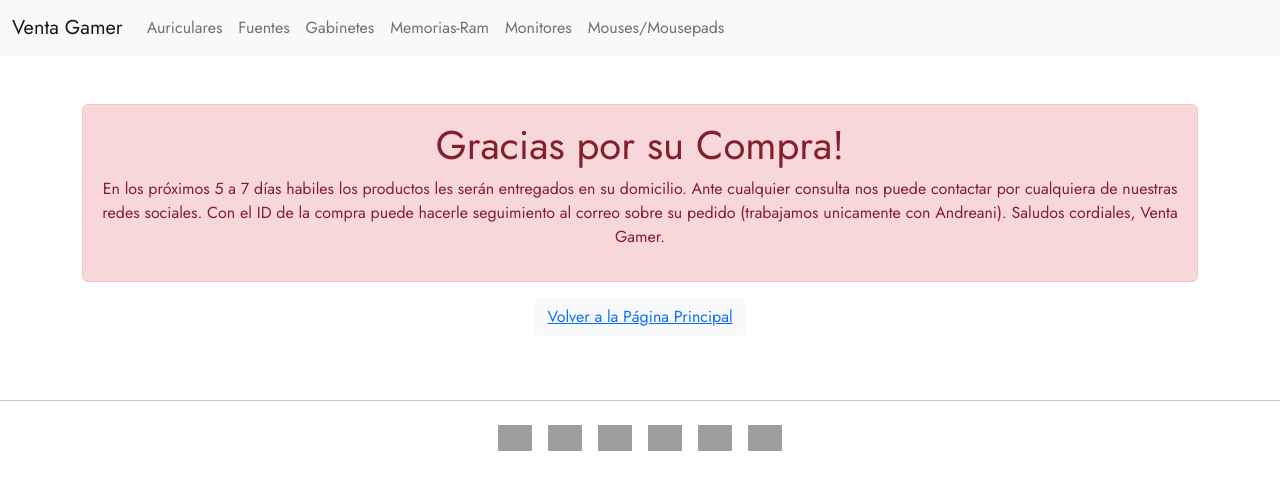
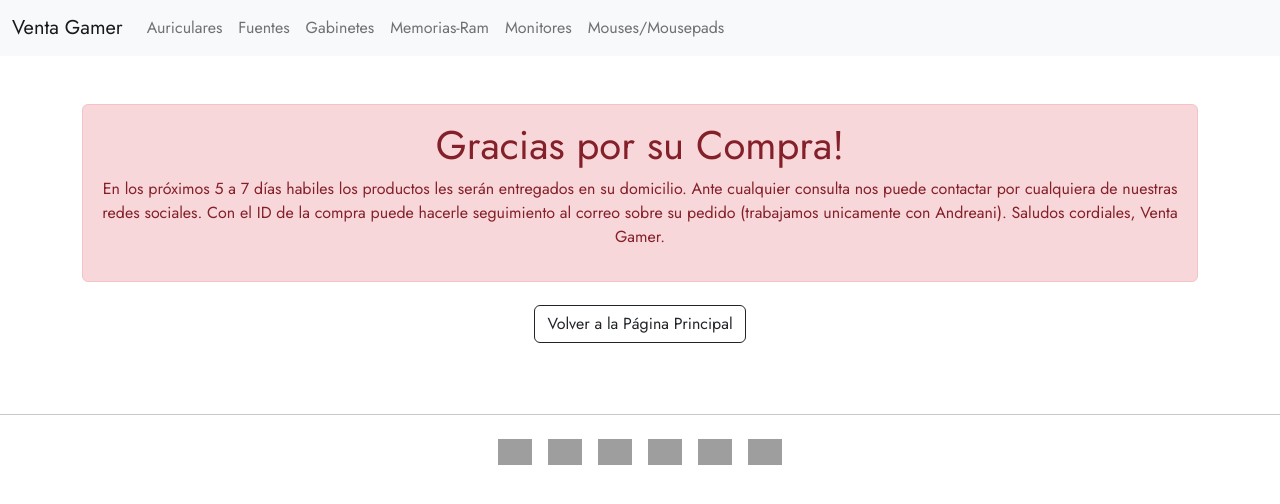
Before and after one commit to JoseMMTW99/ReactJS-TrabajoFinal-JoseMMTW99, a React (Create React App) app: page /cart/checkout/checkoutend in a window 1280 px wide. Shown: the top 504 px of the page. Built offline with nearby package versions, Linux system fonts and the light colour scheme; grey boxes are pictures that could not be loaded.

Commit message:
agregado de firebase

```diff
--- a/public/index.html
+++ b/public/index.html
@@ -22,7 +22,7 @@
       work correctly both with client-side routing and a non-root public URL.
       Learn how to configure a non-root public URL by running `npm run build`.
     -->
-  <title>Trabajo Curso React</title>
+  <title>Venta Gamer</title>
   <link href="https://cdn.jsdelivr.net/npm/bootstrap@5.2.3/dist/css/bootstrap.min.css" rel="stylesheet"
     integrity="sha384-rbsA2VBKQhggwzxH7pPCaAqO46MgnOM80zW1RWuH61DGLwZJEdK2Kadq2F9CUG65" crossorigin="anonymous">
   <link rel="preconnect" href="https://fonts.googleapis.com">
--- a/src/components/cart/CheckoutEnd.jsx
+++ b/src/components/cart/CheckoutEnd.jsx
@@ -9,8 +9,8 @@
                     <h1>Gracias por su Compra!</h1>
                     <p>En los próximos 5 a 7 días habiles los productos les serán entregados en su domicilio. Ante cualquier consulta nos puede contactar por cualquiera de nuestras redes sociales. Con el ID de la compra puede hacerle seguimiento al correo sobre su pedido (trabajamos unicamente con Andreani). Saludos cordiales, Venta Gamer.</p>
                 </div>
-                <div className="btn btn-light">
-                    <Link to={"/"}>Volver a la Página Principal</Link>
+                <div className="btn">
+                    <Link to={"/"} className="btn btn-outline-dark">Volver a la Página Principal</Link>
                 </div>
             </div>
         </div>
--- a/src/components/items/ItemCount.jsx
+++ b/src/components/items/ItemCount.jsx
@@ -34,15 +34,15 @@
             <div className="row mb-3">
                 <div className="col-md-12">
                     <div className="btn-group" role="group" aria-label="Basic outlined example">
-                        <button type="button" className="btn btn-outline-primary" onClick={decrementarStock}>-</button>
-                        <button type="button" className="btn btn-outline-primary">{counter}</button>
-                        <button type="button" className="btn btn-outline-primary" onClick={incrementarStock}>+</button>
+                        <button type="button" className="btn btn-outline-dark" onClick={decrementarStock}>-</button>
+                        <button type="button" className="btn btn-outline-dark">{counter}</button>
+                        <button type="button" className="btn btn-outline-dark" onClick={incrementarStock}>+</button>
                     </div>
                 </div>
             </div>
             <div className="row">
                 <div className="col-md-12 mb-3">
-                    {vendido ? <Link to={"/cart"} className="btn btn-outline-primary">Ir al Carrito</Link>: <button className="btn btn-outline-primary" onClick={()=>{agregarAlCarrito(counter)}}>Agregar al carrito</button>}
+                    {vendido ? <Link to={"/cart"} className="btn btn-outline-dark">Ir al Carrito</Link>: <button className="btn btn-outline-dark" onClick={()=>{agregarAlCarrito(counter)}}>Agregar al carrito</button>}
                 </div>
             </div>
         </div>
--- a/src/components/items/ItemDetail.jsx
+++ b/src/components/items/ItemDetail.jsx
@@ -15,7 +15,7 @@
                 <h1>{item.nombre}</h1>
                 <p>{item.descripcion}</p>
                 <p><b>${item.precio}</b></p>
-                <p>Stock:{item.stock}</p>
+                <p>Unidades disponibles:{item.stock}</p>
                 <ItemCount stockItems={item.stock} onAdd={onAdd}/>
             </div>
         </div>
```
Also changed, not shown: firebase.json (added), 1 other file (tests, documents, lock files or other folders).
